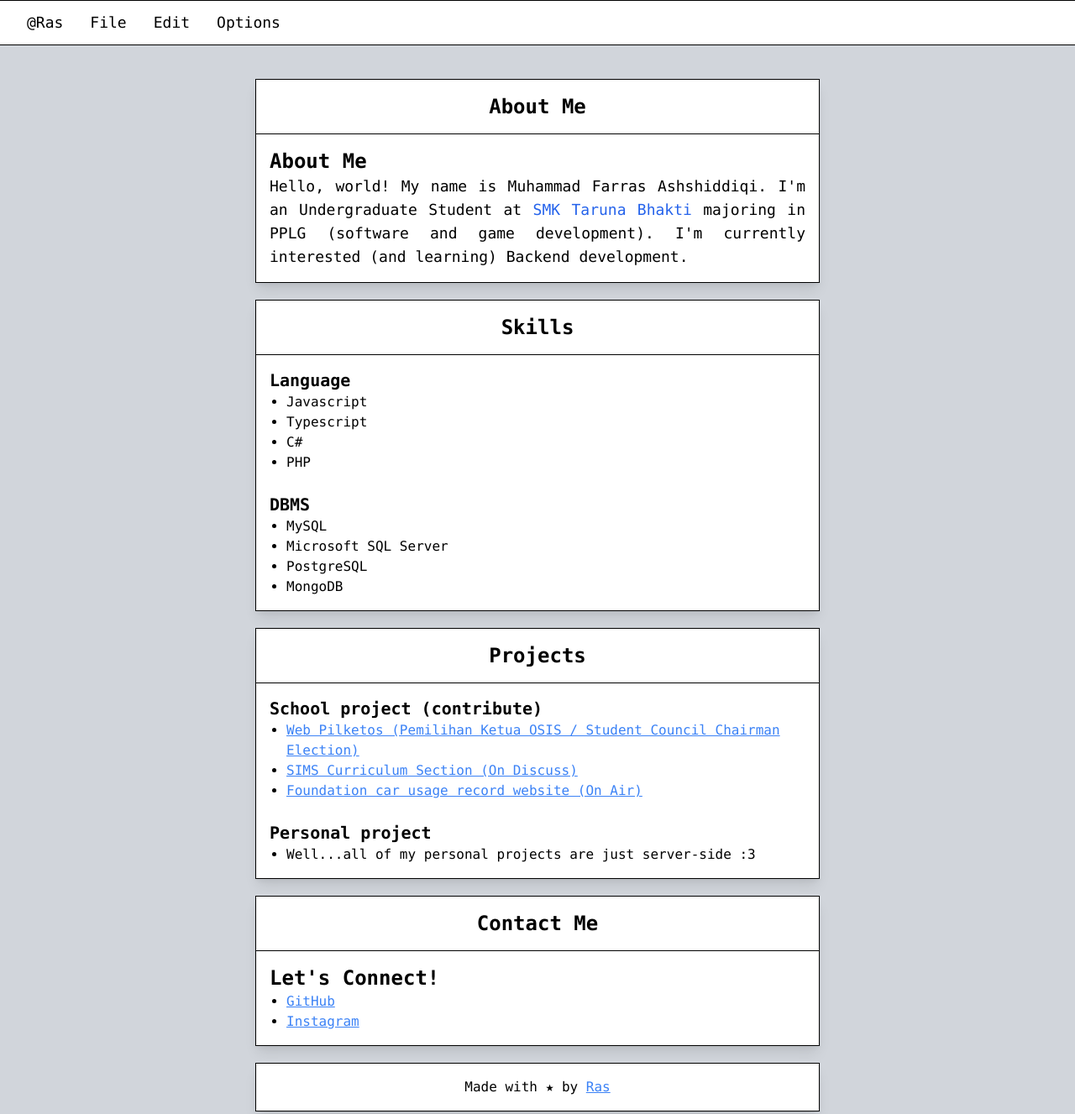
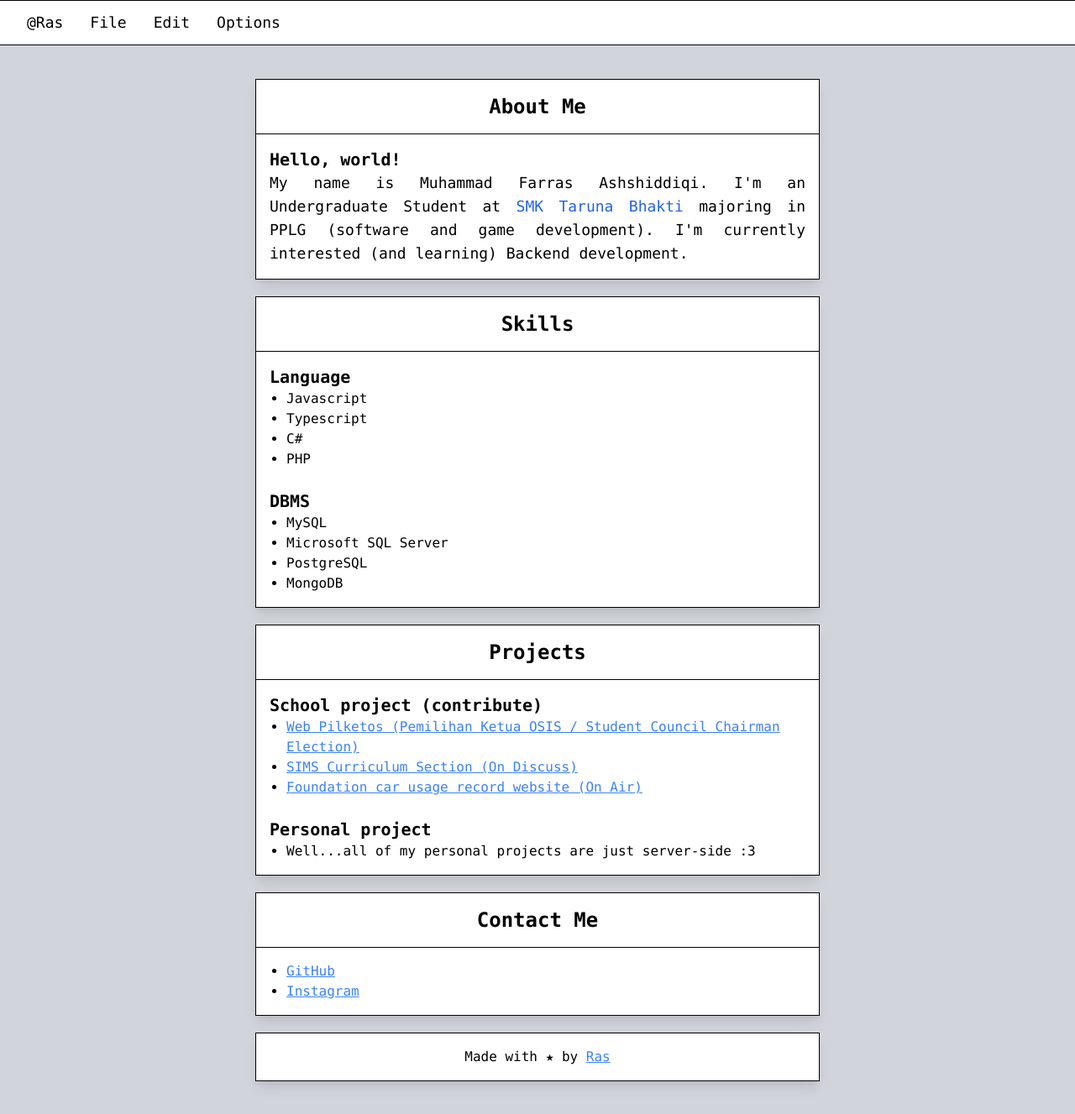
Before and after one commit to yayayapluto/actual-portofolio, a plain HTML site: page index.html in a window 1280 px wide. Shown: the top 1327 px of the page at 84% size. Drawn offline with nearby package versions, Linux system fonts and the light colour scheme.

Commit message:
Update index.html

```diff
--- a/index.html
+++ b/index.html
@@ -32,9 +32,9 @@
                     <p class="text-2xl font-semibold">About Me</p>
                 </div>
                 <div class="p-4">
-                    <h2 class="text-2xl font-semibold">About Me</h2>
+                    <h2 class="text-xl font-semibold">Hello, world!</h2>
                     <p class="text-lg text-justify">
-                        Hello, world! My name is Muhammad Farras Ashshiddiqi. I'm an Undergraduate
+                        My name is Muhammad Farras Ashshiddiqi. I'm an Undergraduate
                         Student at
                         <a href="https://smktarunabhakti.net/" target="_blank" class="text-blue-600">SMK Taruna
                             Bhakti</a>
@@ -101,7 +101,6 @@
                     <p class="text-2xl font-semibold">Contact Me</p>
                 </div>
                 <div class="p-4">
-                    <h2 class="text-2xl font-semibold">Let's Connect!</h2>
                     <ul class="list-disc pl-5">
                         <li><a href="https://github.com/yayayapluto" class="text-blue-500 underline">GitHub</a></li>
                         <li><a href="https://www.instagram.com/shidiqras_" class="text-blue-500 underline">Instagram</a>
```
